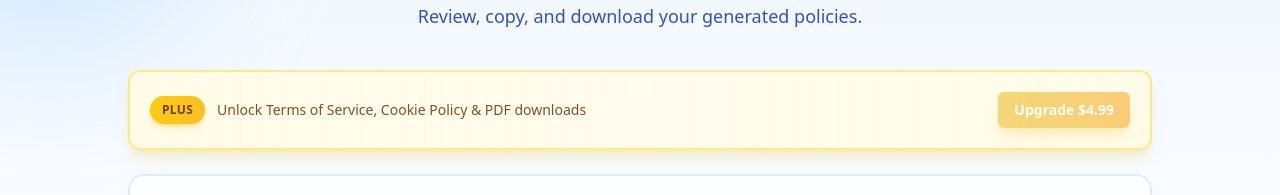
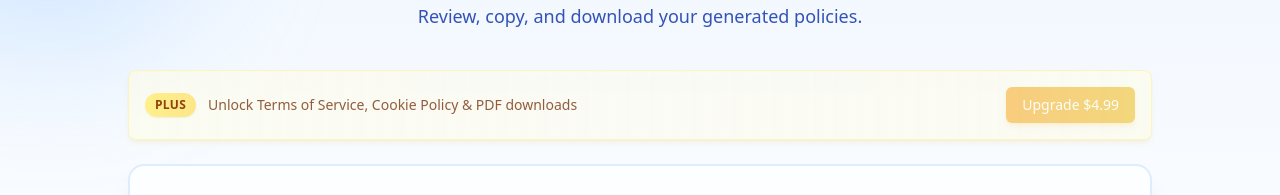
Before and after one commit to AK5200/ultrafastutilities, a Next.js app: page /preview in a window 1280 px wide. Shown: the part 215-410 px from the top of the page. Built offline with nearby package versions, Linux system fonts and the light colour scheme; no server answers.

Commit message:
Make yellow premium styling more subtle

```diff
--- a/app/preview/page.tsx
+++ b/app/preview/page.tsx
@@ -147,18 +147,18 @@ export default function PreviewPage() {
 
         {/* Premium Top Upgrade Card */}
         {!isPaid && (
-          <div className="mb-6 p-5 rounded-xl bg-gradient-to-r from-yellow-50 via-amber-50/90 to-yellow-50 border-2 border-yellow-300/60 shadow-lg shadow-yellow-500/20 backdrop-blur-sm">
+          <div className="mb-6 p-4 rounded-lg bg-gradient-to-r from-yellow-50/60 via-amber-50/50 to-yellow-50/60 border border-yellow-200/50 shadow-md shadow-yellow-500/10 backdrop-blur-sm">
             <div className="flex flex-col sm:flex-row items-center justify-between gap-3">
               <div className="flex items-center gap-3">
-                <span className="text-xs font-bold tracking-wide text-yellow-900 bg-gradient-to-r from-yellow-400 to-amber-400 px-3 py-1.5 rounded-full shadow-md shadow-yellow-500/30">
+                <span className="text-xs font-semibold tracking-wide text-amber-800 bg-gradient-to-r from-yellow-200 to-amber-200 px-2.5 py-1 rounded-full shadow-sm">
                   PLUS
                 </span>
-                <span className="text-sm font-medium text-yellow-900/90">
+                <span className="text-sm text-amber-900/80">
                   Unlock Terms of Service, Cookie Policy & PDF downloads
                 </span>
               </div>
               <Button
-                className="bg-gradient-to-r from-yellow-500 to-amber-500 hover:from-yellow-600 hover:to-amber-600 text-white shadow-lg shadow-yellow-500/40 whitespace-nowrap text-sm font-semibold"
+                className="bg-gradient-to-r from-amber-500 to-yellow-500 hover:from-amber-600 hover:to-yellow-600 text-white shadow-md shadow-amber-500/20 whitespace-nowrap text-sm"
                 onClick={handlePayment}
                 disabled={!policyData}
               >
```
